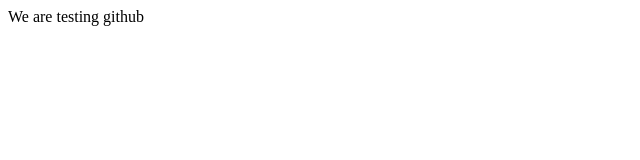
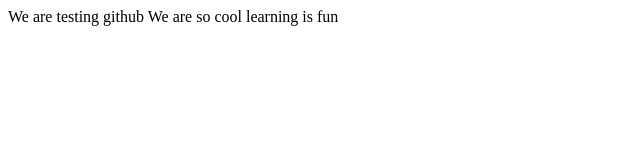
Before and after one commit to Delight-bot/GITHUBTESTING2, a plain HTML site: page index.html in a window 1280 px wide. Shown: the whole page, without its empty margins (0-640 px from the left). Drawn offline with Linux system fonts and the light colour scheme.

Commit message:
Added two more lines

```diff
--- a/index.html
+++ b/index.html
@@ -7,5 +7,8 @@
 </head>
 <body>
    We are testing github
+   We are so cool
+   learning is fun
+
 </body>
 </html>
```
